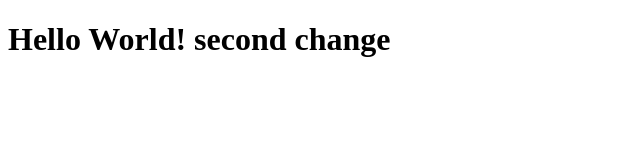
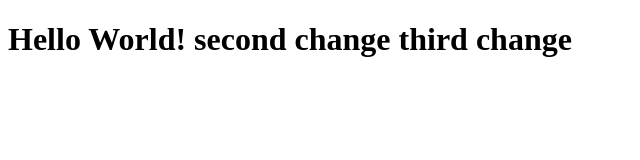
Before and after one commit to jubayer630/csy1018, a plain HTML site: page index.html in a window 1280 px wide. Shown: the whole page, without its empty margins (0-640 px from the left). Drawn offline with Linux system fonts and the light colour scheme.

Commit message:
third change

```diff
--- a/index.html
+++ b/index.html
@@ -5,6 +5,6 @@
     <title>Hello World</title>
   </head>
   <body>
-    <h1>Hello World! second change</h1>
+    <h1>Hello World! second change third change</h1>
   </body>
 </html>
```
